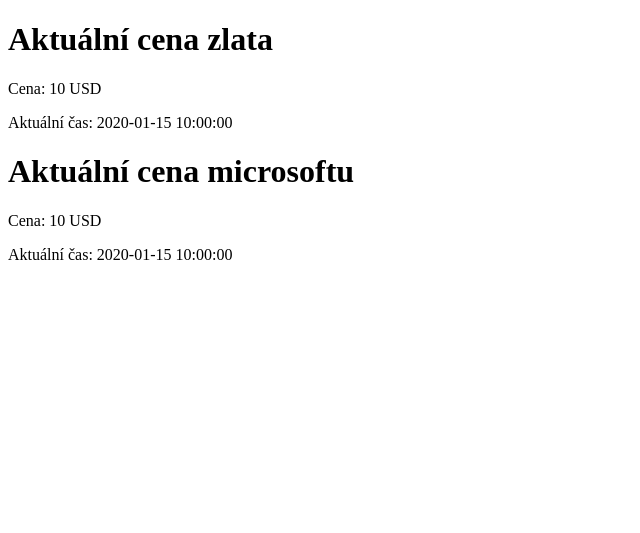
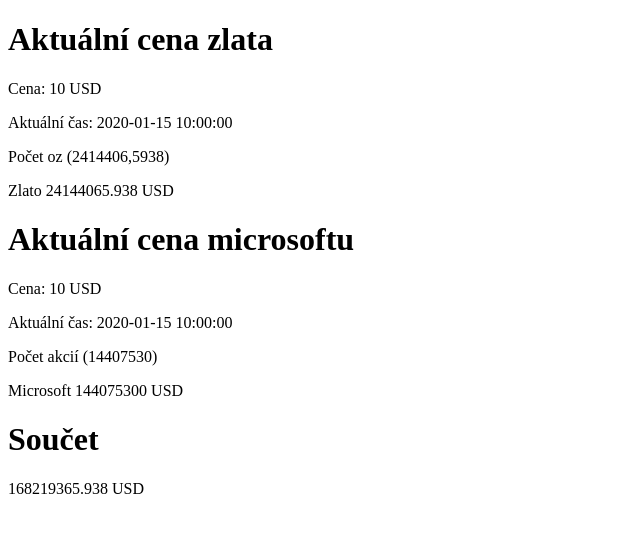
Before and after one commit to Mavlasak/zlato, a Symfony app: template templates/prices/index.html.twig in a window 1280 px wide. Shown: the top 533 px of the page, without its empty margins (0-640 px from the left). Run offline with Twig, Linux system fonts and the light colour scheme; the template is opened without the code that fills it: most values are stand-ins (such as "Sample title", 1, 10 or a date in 2020); some libraries are stand-ins or nearby versions.

Commit message:
součet cen

```diff
--- a/templates/prices/index.html.twig
+++ b/templates/prices/index.html.twig
@@ -7,8 +7,14 @@
 <h1>Aktuální cena zlata</h1>
 <p>Cena: {{ gold_price }} USD</p>
 <p>Aktuální čas: {{ gold_time }}</p>
+<p>Počet oz (2414406,5938)</p>
+<p>Zlato {{ 2414406.5938 * gold_price }} USD</p>
 <h1>Aktuální cena microsoftu</h1>
 <p>Cena: {{ microsoft_price }} USD</p>
 <p>Aktuální čas: {{ microsoft_time }}</p>
+<p>Počet akcií (14407530)</p>
+<p>Microsoft {{ 14407530 * microsoft_price }} USD</p>
+<h1>Součet</h1>
+<p> {{ (2414406.5938 * gold_price) + (14407530 * microsoft_price) }} USD</p>
 </body>
 </html>
```
